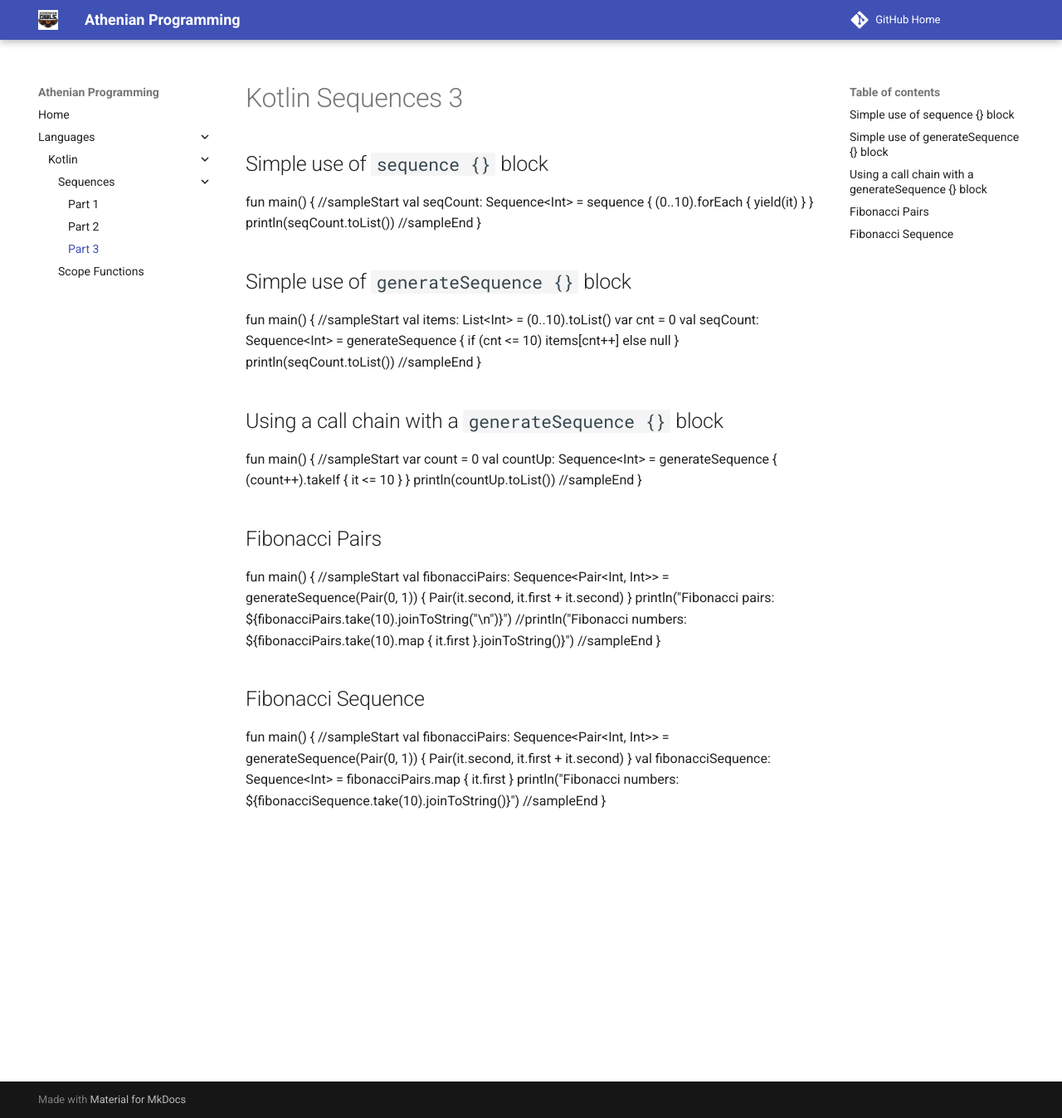
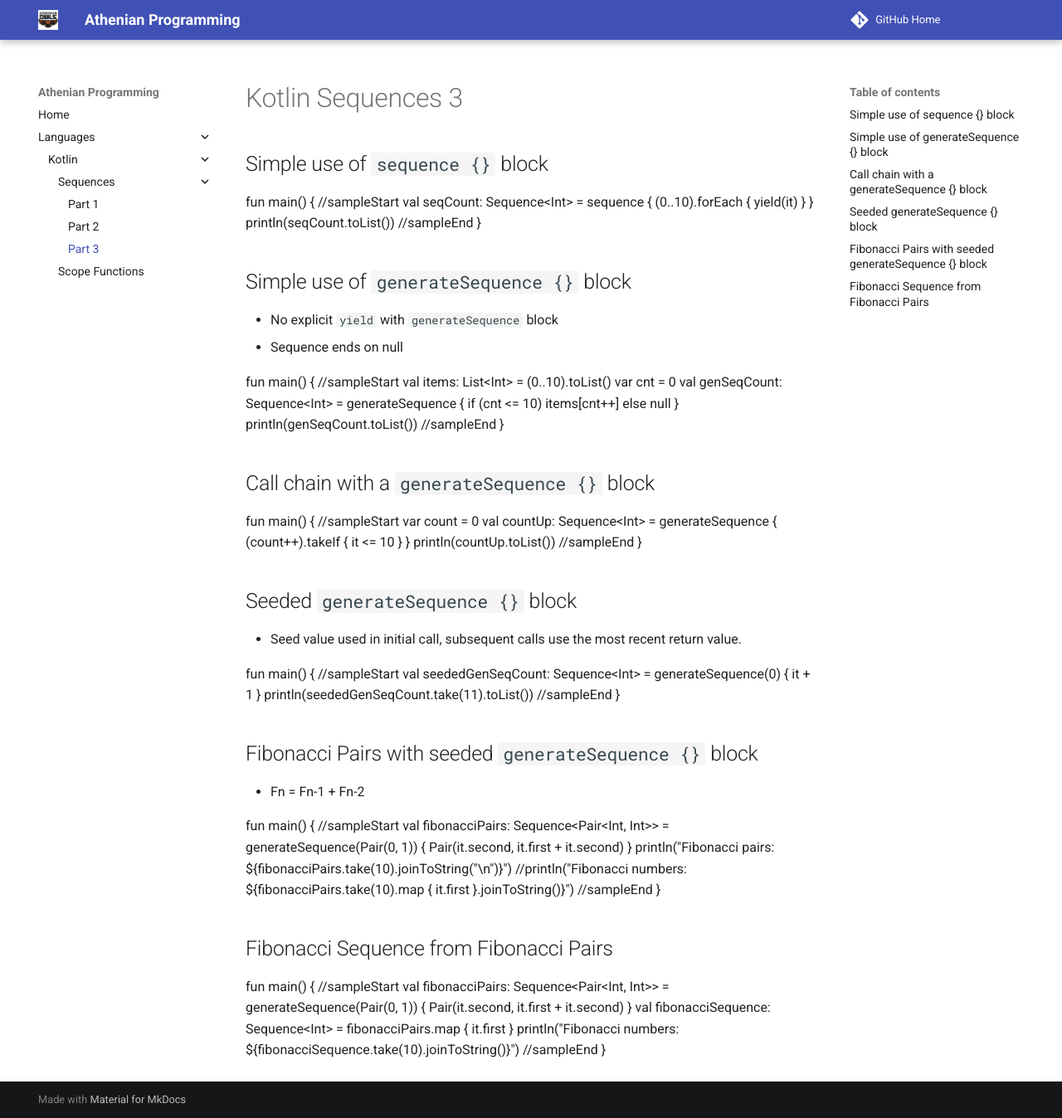
Before and after one commit to athenian-programming/kotlin-highlights, an MkDocs documentation site: the page built from docs/sequences3.md, in a window 1280 px wide and 1348 px high. Shown: the whole window at 83% size. Built offline with MkDocs 1.6.1 and Material for MkDocs 9.7.7, drawn with Linux system fonts in a browser that asks for light colours.

Commit message:
Update docs

```diff
--- a/docs/sequences3.md
+++ b/docs/sequences3.md
@@ -18,23 +18,26 @@ fun main() {
 
 ## Simple use of `generateSequence {}` block
 
+* No explicit `yield` with `generateSequence` block
+* Sequence ends on null
+
 <div class="kotlin-code">
 fun main() {
 //sampleStart
   val items: List&lt;Int> = (0..10).toList()
   var cnt = 0
-  val seqCount: Sequence&lt;Int> =
+  val genSeqCount: Sequence&lt;Int> =
     generateSequence {
       if (cnt <= 10) items[cnt++] else null
     }
 
-  println(seqCount.toList())
+  println(genSeqCount.toList())
 //sampleEnd
 }
 </div>
 
 
-## Using a call chain with a `generateSequence {}` block
+## Call chain with a `generateSequence {}` block
 
 <div class="kotlin-code">
 fun main() {
@@ -50,8 +53,27 @@ fun main() {
 }
 </div>
 
+## Seeded `generateSequence {}` block
 
-## Fibonacci Pairs
+* Seed value used in initial call, subsequent calls use the most recent return value.
+
+<div class="kotlin-code">
+fun main() {
+//sampleStart
+  val seededGenSeqCount: Sequence&lt;Int> =
+    generateSequence(0) {
+      it + 1
+    }
+
+  println(seededGenSeqCount.take(11).toList())
+//sampleEnd
+}
+</div>
+
+
+## Fibonacci Pairs with seeded `generateSequence {}` block
+
+* Fn = Fn-1 + Fn-2
 
 <div class="kotlin-code">
 fun main() {
@@ -68,7 +90,7 @@ fun main() {
 }
 </div>
 
-## Fibonacci Sequence
+## Fibonacci Sequence from Fibonacci Pairs
 
 <div class="kotlin-code">
 fun main() {
```
Also changed, not shown: docs/scope-functions.md (+0 -3 lines), docs/sequences2.md (+2 -1 lines), 1 other file.
